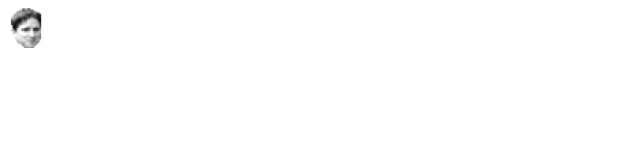
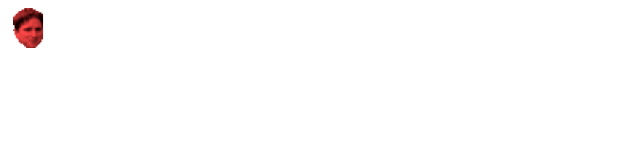
Before and after one commit to tusharsadhwani/twitch-pinball, a plain HTML site: page index.html in a window 1280 px wide. Shown: the full height of the page, 0-640 px from the left. Drawn offline with Linux system fonts and the light colour scheme.

Commit message:
Use CSS to tint the emoji

```diff
--- a/index.html
+++ b/index.html
@@ -7,7 +7,35 @@
     <link rel="stylesheet" href="style.css" />
   </head>
   <body>
-    <img class="emote" src="./kappa.png" alt="" />
+    <div class="emote">
+      <svg
+        xmlns="http://www.w3.org/2000/svg"
+        version="1.1"
+        width="40"
+        height="40"
+      >
+        <defs>
+          <filter id="colorMask3">
+            <feFlood flood-color="#ff4747" result="flood" />
+            <feComposite
+              in="SourceGraphic"
+              in2="flood"
+              operator="arithmetic"
+              k1="1"
+              k2="0"
+              k3="0"
+              k4="0"
+            />
+          </filter>
+        </defs>
+        <image
+          width="100%"
+          height="100%"
+          xlink:href="./kappa.png"
+          filter="url(#colorMask3)"
+        />
+      </svg>
+    </div>
     <script src="drop.js" />
   </body>
 </html>
```
